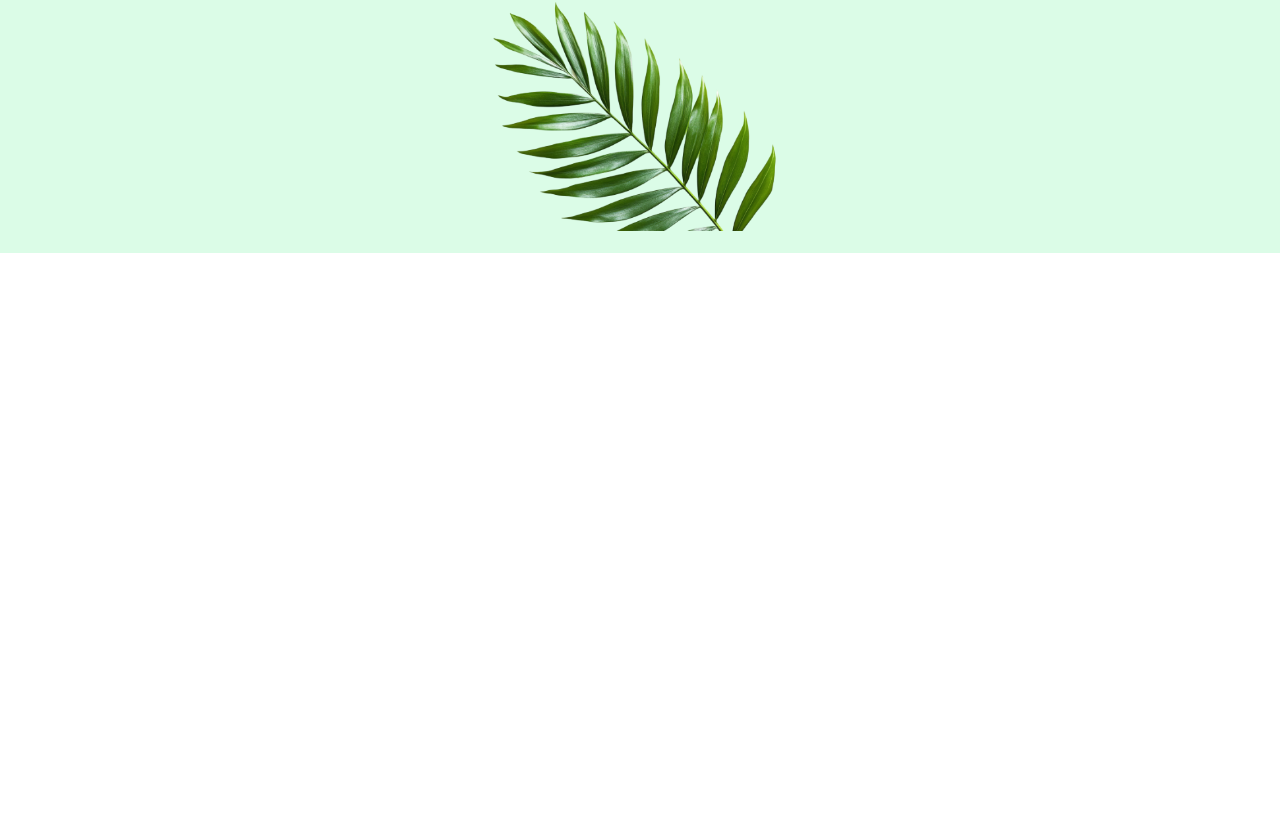
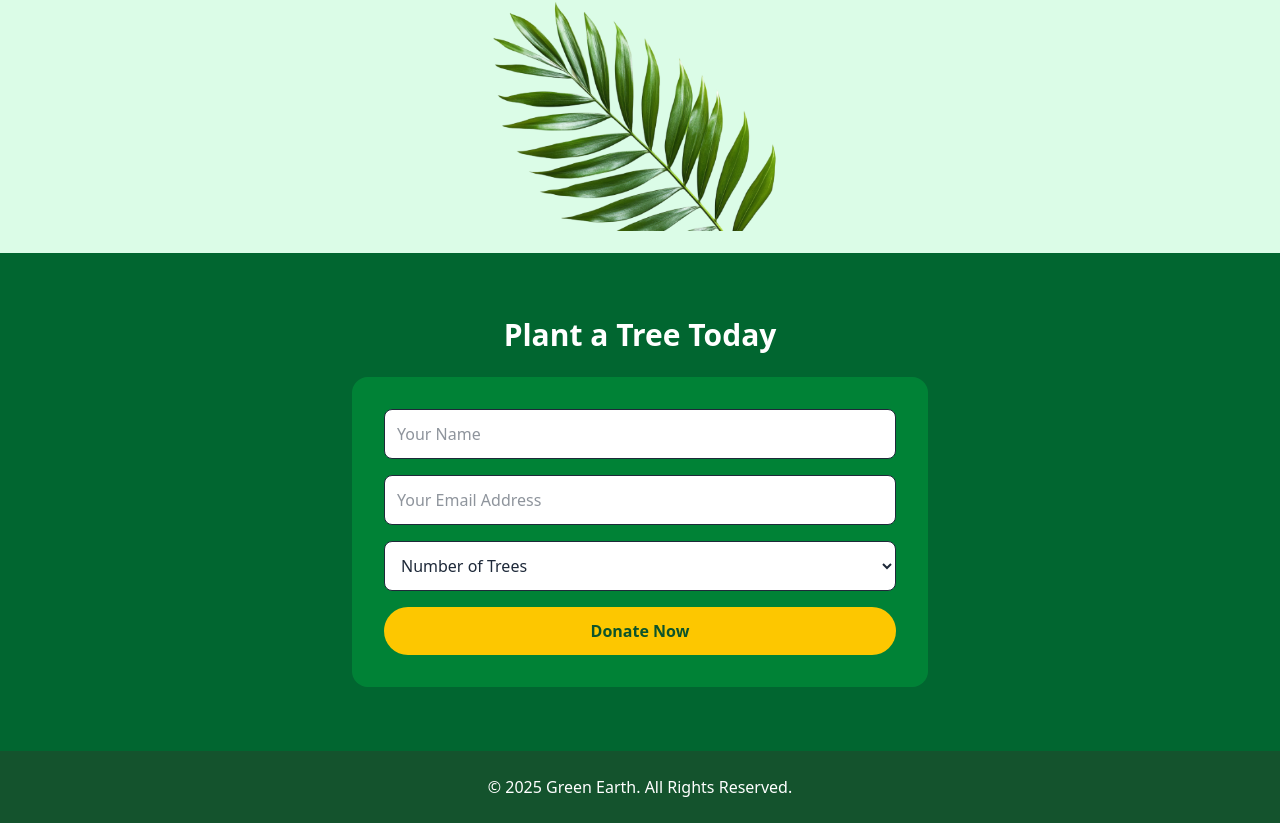
Before and after one commit to mahinwhy/ph_assignment_six, a plain HTML site: page index.html in a window 1280 px wide. Shown: the part 391-1214 px from the top of the page. Before the commit the page ends 800 px from the top, so only its background shows below. Drawn offline with nearby package versions, Linux system fonts and the light colour scheme.

Commit message:
footer done

```diff
--- a/index.html
+++ b/index.html
@@ -79,12 +79,60 @@
     </div>
   </section>
 
+  <!-- Main -->
+  <main>
+
+  </main>
+
+  <!-- About Campaign -->
+  <section>
+
+  </section>
+
+  <!-- Impact -->
+  <section>
+
+  </section>
+
+  <!-- Donation -->
+  <section class="bg-green-800 flex items-center justify-center py-10 px-8 sm:py-12 sm:px-8">
+    <div class="text-center py-4 w-full max-w-md lg:max-w-xl space-y-6">
+      <h2 class="text-white text-2xl md:text-3xl font-semibold">
+        Plant a Tree Today
+      </h2>
+
+      <div class="bg-green-700 p-4 sm:p-8 rounded-2xl">
+        <form class="flex flex-col space-y-4">
+          <input type="text" placeholder="Your Name"
+            class="w-full p-3 rounded-lg bg-white text-gray-800 focus:outline-none focus:ring-2 focus:ring-green-300">
+
+          <input type="email" placeholder="Your Email Address"
+            class="w-full p-3 rounded-lg bg-white text-gray-800 focus:outline-none focus:ring-2 focus:ring-green-300">
+
+          <select
+            class="w-full p-3 rounded-lg bg-white text-gray-800 focus:outline-none focus:ring-2 focus:ring-green-300">
+            <option value="" disabled selected hidden>Number of Trees</option>
+            <option value="1">1 Tree</option>
+            <option value="5">5 Trees</option>
+            <option value="10">10 Trees</option>
+            <option value="50">50 Trees</option>
+            <option value="100">100 Trees</option>
+          </select>
+
+          <button type="submit"
+            class="w-full bg-yellow-400 text-green-900 font-bold py-3 rounded-full hover:bg-yellow-300 transition-colors">
+            Donate Now
+          </button>
+        </form>
+      </div>
+    </div>
+  </section>
 
 
-
-
-
-
+  <!-- Footer -->
+  <footer class="bg-[#14532d] h-18 md:h-18 flex items-center justify-center">
+    <span class="text-white text-[16px]">© 2025 Green Earth. All Rights Reserved.</span>
+  </footer>
 
   <script>
     const menuBtn = document.getElementById('menu-btn');
```
Lines whose indentation alone changed are shown as unchanged.
